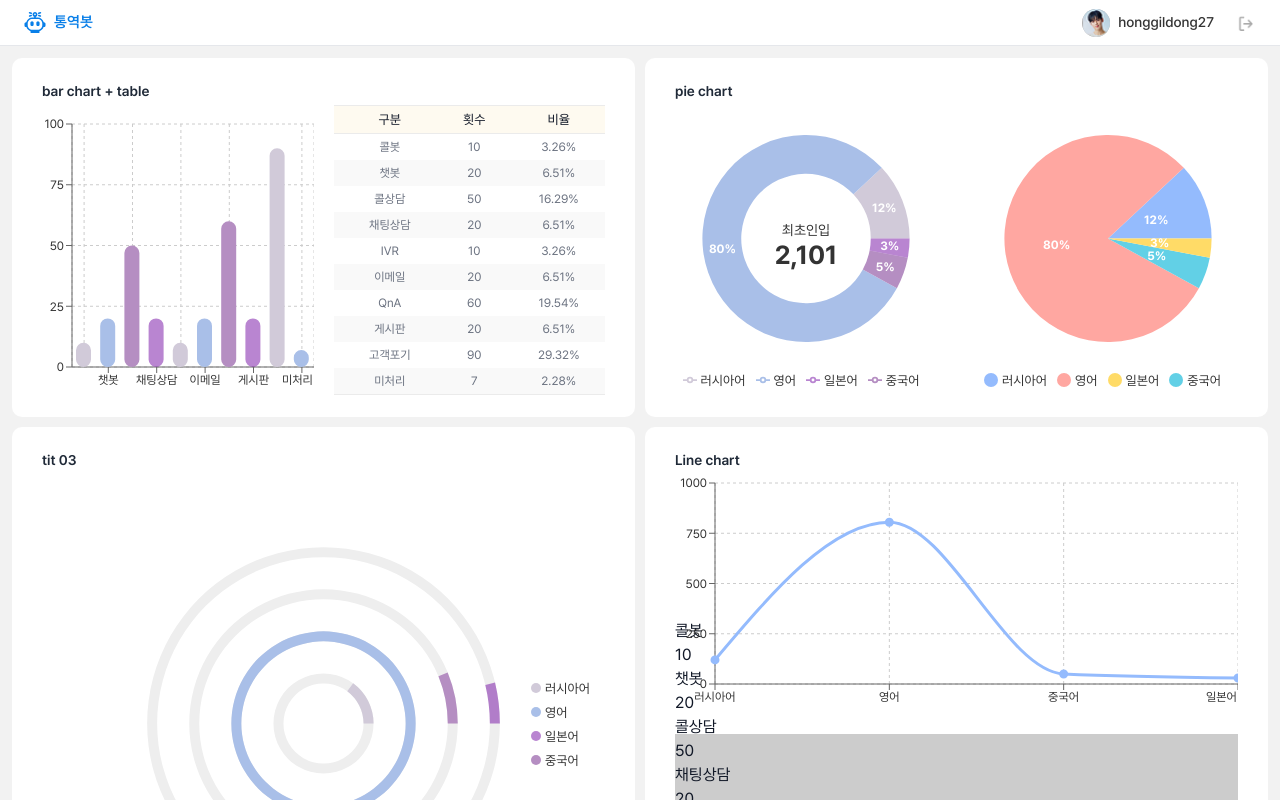
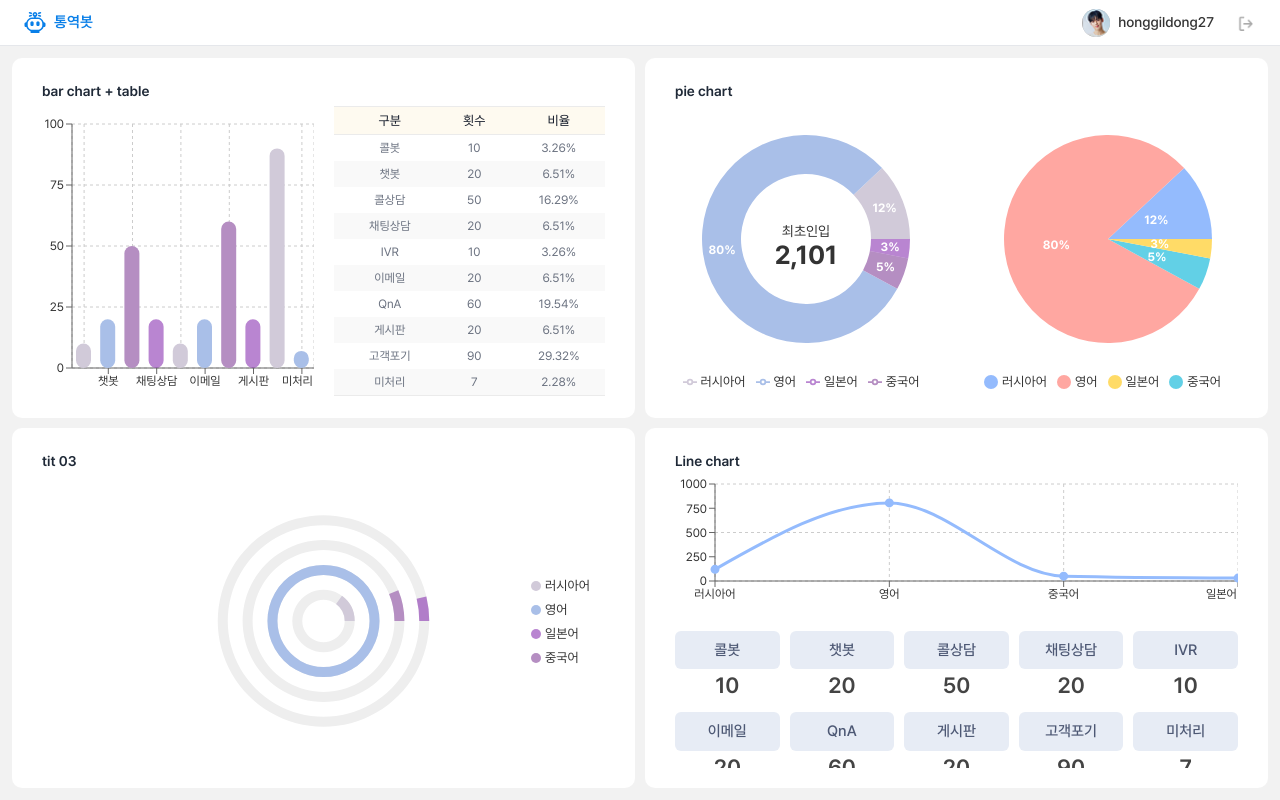
Before and after one commit to jyoons/react2025, a Next.js app: page /dashboard in a window 1280 px wide. Shown: the top 800 px of the page. Built offline with nearby package versions, Linux system fonts and the light colour scheme.

Commit message:
card style

```diff
--- a/src/components/Card.scss
+++ b/src/components/Card.scss
@@ -1,3 +1,30 @@
-.card-items{
-
+.card-item{
+  &s{
+     display: grid;
+      grid-template-columns: repeat(5, 1fr);
+      grid-auto-rows: 1fr;
+      width:100%;
+      height:100%;
+      gap:10px;
+  }
+  .tit{
+    display: flex;
+    align-items: center;
+    text-align: center;
+    justify-content: center;
+    word-break: break-all;
+    width:100%;
+    padding: 8px 0;
+    font-weight: 500;
+    font-size:15px;
+    color: #4D5874;
+    background: #E7ECF5;
+    border-radius: 6px;
+  }
+  .conts{
+    color:#444;
+    font-weight: 600;
+    font-size: 22px;
+    text-align:center;
+  }
 }
--- a/src/components/Card.tsx
+++ b/src/components/Card.tsx
@@ -1,5 +1,6 @@
 'use client'
 import React from 'react'
+import './Card.scss'
 
 interface CardProps {
   className?: string
--- a/src/styles/globals.scss
+++ b/src/styles/globals.scss
@@ -179,6 +179,3 @@ body {
   width:100%;
   height:100%;
 }
-.card-wrap{
-  background:#CCC;
-}
```
